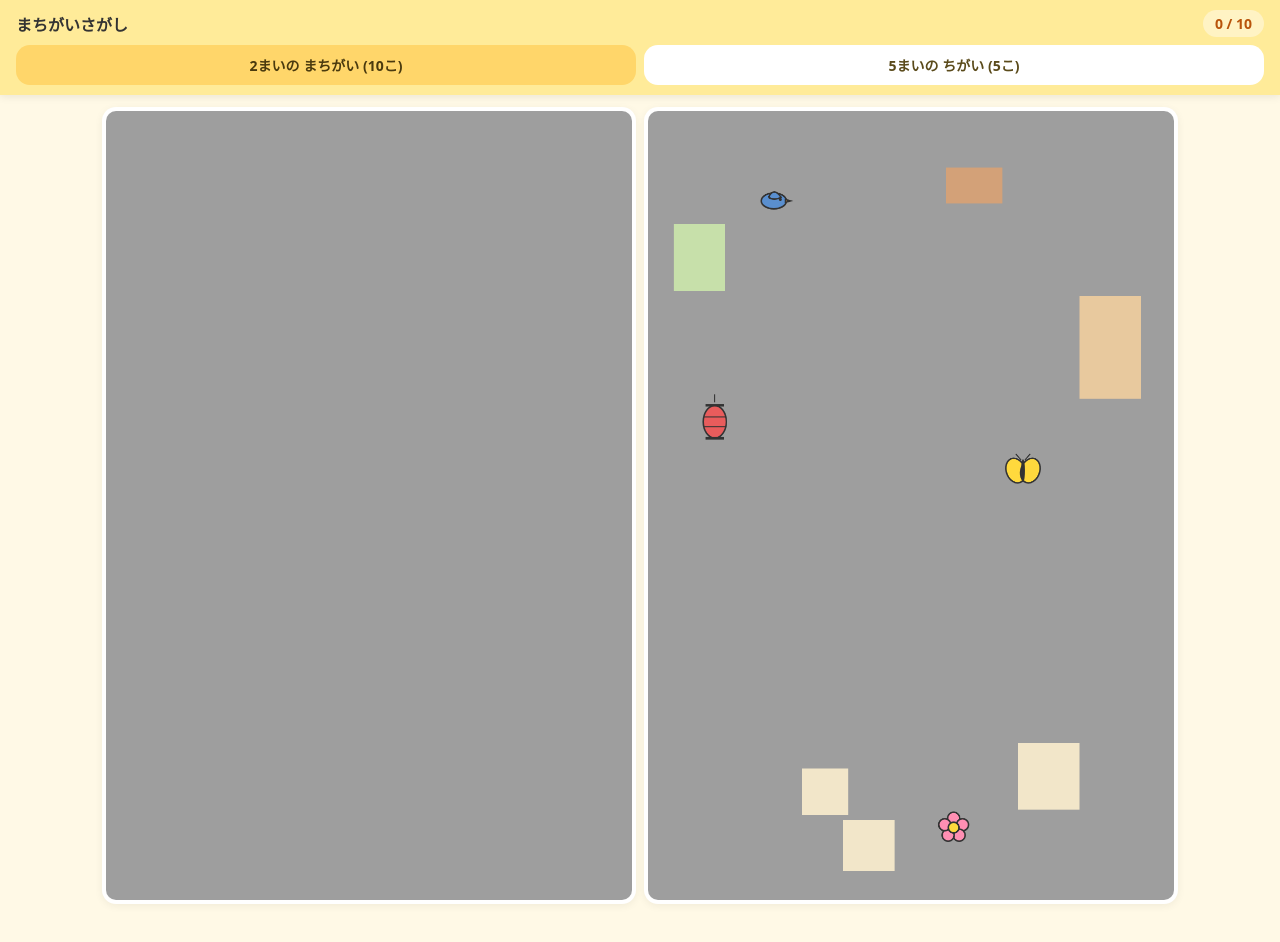
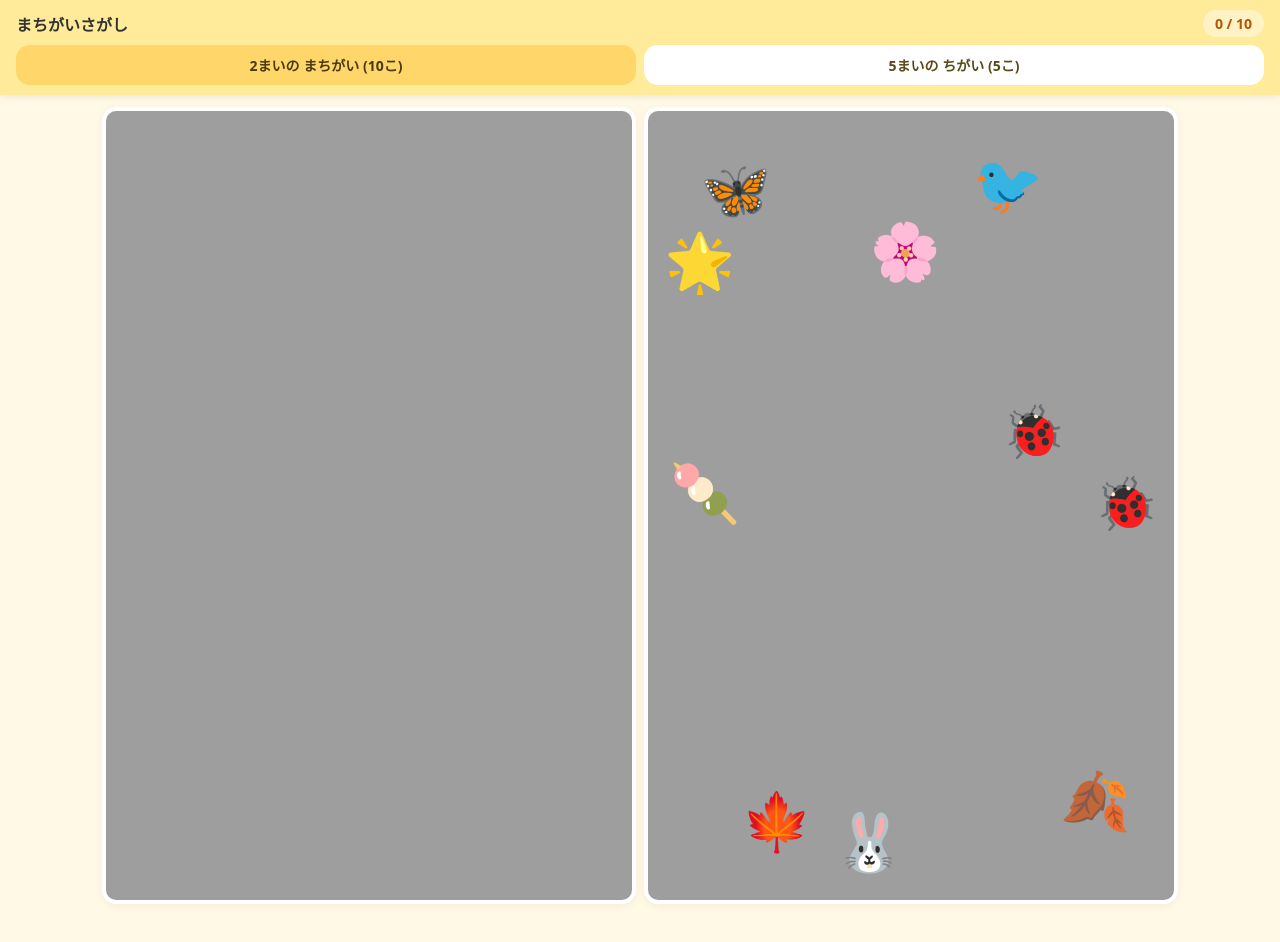
Before and after one commit to mymymymy1-boop/machigaisagasi, a plain HTML site: page test-playable.html in a window 1280 px wide. Drawn offline with Linux system fonts and the light colour scheme.

Commit message:
overlay: cover-rect 全廃止 → emoji 化 (空ブロック解消)

```diff
--- a/data/pilot/modeA-overlays.json
+++ b/data/pilot/modeA-overlays.json
@@ -3,77 +3,17 @@
   "baseImg": "modeA-base.png",
   "imgW": 1024,
   "imgH": 1536,
-  "note": "Mode A 統一方式: 左=base, 右=base+10overlay。すべて illustration-only。",
+  "note": "10 emoji overlay (全 ADD、cover-rect なし)。シーンに小物を増やすかたち。",
   "overlays": [
-    {
-      "id": "a1",
-      "hitbox": [840, 360, 120, 200],
-      "kind": "cover-rect",
-      "params": { "fill": "#E8C99E" },
-      "hint": "絵馬掛けの一部を木板色で覆う(絵馬が数枚消える)"
-    },
-    {
-      "id": "a2",
-      "hitbox": [300, 1280, 90, 90],
-      "kind": "cover-rect",
-      "params": { "fill": "#F2E6C9" },
-      "hint": "もみじの落ち葉1枚を地面色で覆う"
-    },
-    {
-      "id": "a3",
-      "hitbox": [200, 130, 90, 90],
-      "kind": "shape-add",
-      "params": { "shape": "bird", "color": "#5A8FCF", "size": 70 },
-      "hint": "空に青い小鳥を1羽追加"
-    },
-    {
-      "id": "a4",
-      "hitbox": [50, 220, 100, 130],
-      "kind": "cover-rect",
-      "params": { "fill": "#C7E0AA" },
-      "hint": "もみじ(赤い木)の葉の一部を木の緑で覆う"
-    },
-    {
-      "id": "a5",
-      "hitbox": [550, 1350, 90, 90],
-      "kind": "shape-add",
-      "params": { "shape": "flower", "color": "#FF8FB3", "size": 65 },
-      "hint": "石畳の脇にピンクの花を1つ追加"
-    },
-    {
-      "id": "a6",
-      "hitbox": [380, 1380, 100, 100],
-      "kind": "cover-rect",
-      "params": { "fill": "#F2E6C9" },
-      "hint": "鳩1羽を地面色で覆う(消える)"
-    },
-    {
-      "id": "a7",
-      "hitbox": [80, 540, 100, 130],
-      "kind": "shape-add",
-      "params": { "shape": "lantern", "color": "#E85C5C", "size": 90 },
-      "hint": "灯籠の隣に提灯を1個追加"
-    },
-    {
-      "id": "a8",
-      "hitbox": [580, 110, 110, 70],
-      "kind": "tint",
-      "params": { "fill": "rgba(255, 165, 90, 0.55)" },
-      "hint": "雲を1つオレンジに染める"
-    },
-    {
-      "id": "a9",
-      "hitbox": [690, 660, 80, 80],
-      "kind": "shape-add",
-      "params": { "shape": "butterfly", "color": "#FFD93D", "size": 65 },
-      "hint": "黄色いちょうちょを1匹追加"
-    },
-    {
-      "id": "a10",
-      "hitbox": [720, 1230, 120, 130],
-      "kind": "cover-rect",
-      "params": { "fill": "#F2E6C9" },
-      "hint": "右下の灯籠の影の部分を地面色で隠す(灯籠が消える)"
-    }
+    { "id": "a1",  "hitbox": [120, 110, 100, 100], "kind": "emoji", "params": { "char": "🦋", "size": 110 }, "hint": "ちょうちょ追加 (左上の空)" },
+    { "id": "a2",  "hitbox": [650, 100, 100, 100], "kind": "emoji", "params": { "char": "🐦", "size": 110 }, "hint": "小鳥追加 (右上の空)" },
+    { "id": "a3",  "hitbox": [450, 230, 100, 100], "kind": "emoji", "params": { "char": "🌸", "size": 110 }, "hint": "桜の花びら追加 (鳥居の手前)" },
+    { "id": "a4",  "hitbox": [60, 700, 100, 100],  "kind": "emoji", "params": { "char": "🍡", "size": 110 }, "hint": "お団子追加 (左の灯籠の隣)" },
+    { "id": "a5",  "hitbox": [880, 720, 100, 100], "kind": "emoji", "params": { "char": "🐞", "size": 100 }, "hint": "てんとうむし追加 (右側、絵馬の手前)" },
+    { "id": "a6",  "hitbox": [380, 1380, 100, 100], "kind": "emoji", "params": { "char": "🐰", "size": 110 }, "hint": "うさぎ追加 (下の地面)" },
+    { "id": "a7",  "hitbox": [820, 1300, 100, 100], "kind": "emoji", "params": { "char": "🍂", "size": 110 }, "hint": "落ち葉追加 (右下)" },
+    { "id": "a8",  "hitbox": [200, 1340, 100, 100], "kind": "emoji", "params": { "char": "🍁", "size": 110 }, "hint": "もみじの葉追加 (左下)" },
+    { "id": "a9",  "hitbox": [700, 580, 100, 100], "kind": "emoji", "params": { "char": "🐞", "size": 100 }, "hint": "てんとうむし追加 (中央右)" },
+    { "id": "a10", "hitbox": [50, 250, 100, 100],  "kind": "emoji", "params": { "char": "🌟", "size": 110 }, "hint": "ほし追加 (左上の木の枝)" }
   ]
 }
--- a/data/pilot/modeB-overlays.json
+++ b/data/pilot/modeB-overlays.json
@@ -3,46 +3,12 @@
   "baseImg": "modeB-base.png",
   "imgW": 1024,
   "imgH": 1536,
+  "note": "5 emoji overlay (Mode B 統一)。各 cell に独自の1ヶ所変化。",
   "variants": [
-    {
-      "id": "v1",
-      "label": "1まいめ",
-      "hitbox": [700, 1360, 100, 130],
-      "kind": "cover-rect",
-      "params": { "fill": "#A8C97A" },
-      "hint": "あかいチューリップが1本少なくなった (緑で隠す)"
-    },
-    {
-      "id": "v2",
-      "label": "2まいめ",
-      "hitbox": [240, 1420, 80, 80],
-      "kind": "shape-add",
-      "params": { "shape": "flower", "color": "#FF6B6B", "size": 60 },
-      "hint": "黄色いたんぽぽの間に、赤い花を1つ追加"
-    },
-    {
-      "id": "v3",
-      "label": "3まいめ",
-      "hitbox": [600, 220, 80, 80],
-      "kind": "shape-add",
-      "params": { "shape": "butterfly", "color": "#FFD93D", "size": 60 },
-      "hint": "空に黄色いちょうちょを1匹追加"
-    },
-    {
-      "id": "v4",
-      "label": "4まいめ",
-      "hitbox": [60, 970, 110, 110],
-      "kind": "cover-rect",
-      "params": { "fill": "#E8D38A" },
-      "hint": "砂場のバケツを砂で覆う (バケツが消える)"
-    },
-    {
-      "id": "v5",
-      "label": "5まいめ",
-      "hitbox": [840, 280, 100, 110],
-      "kind": "cover-rect",
-      "params": { "fill": "#A8C97A" },
-      "hint": "桜の花の一部を緑で隠す (花が減る)"
-    }
+    { "id": "v1", "label": "1まいめ", "hitbox": [700, 1380, 100, 100], "kind": "emoji", "params": { "char": "🌸", "size": 110 }, "hint": "桜の花追加 (花畑のあたり)" },
+    { "id": "v2", "label": "2まいめ", "hitbox": [240, 1400, 100, 100], "kind": "emoji", "params": { "char": "🐝", "size": 110 }, "hint": "ハチ追加 (たんぽぽ畑)" },
+    { "id": "v3", "label": "3まいめ", "hitbox": [600, 200, 100, 100],  "kind": "emoji", "params": { "char": "🦋", "size": 110 }, "hint": "ちょうちょ追加 (空)" },
+    { "id": "v4", "label": "4まいめ", "hitbox": [80, 1000, 100, 100],  "kind": "emoji", "params": { "char": "🌟", "size": 110 }, "hint": "ほし追加 (砂場のあたり)" },
+    { "id": "v5", "label": "5まいめ", "hitbox": [840, 280, 100, 100],  "kind": "emoji", "params": { "char": "🐞", "size": 100 }, "hint": "てんとうむし追加 (桜の木の枝)" }
   ]
 }
--- a/test-playable.html
+++ b/test-playable.html
@@ -122,6 +122,15 @@
     } else if (ov.kind === 'tint') {
       ctx.fillStyle = ov.params.fill;
       ctx.fillRect(x, y, w, h);
+    } else if (ov.kind === 'emoji') {
+      // Apple Color Emoji / system emoji rendering — high quality vector on iOS/macOS
+      const size = ov.params.size || Math.min(w, h);
+      ctx.save();
+      ctx.font = `${size}px "Apple Color Emoji", "Segoe UI Emoji", "Noto Color Emoji", system-ui, sans-serif`;
+      ctx.textAlign = 'center';
+      ctx.textBaseline = 'middle';
+      ctx.fillText(ov.params.char, cx, cy);
+      ctx.restore();
     } else if (ov.kind === 'shape-add') {
       const shape = ov.params.shape;
       const color = ov.params.color;
```
